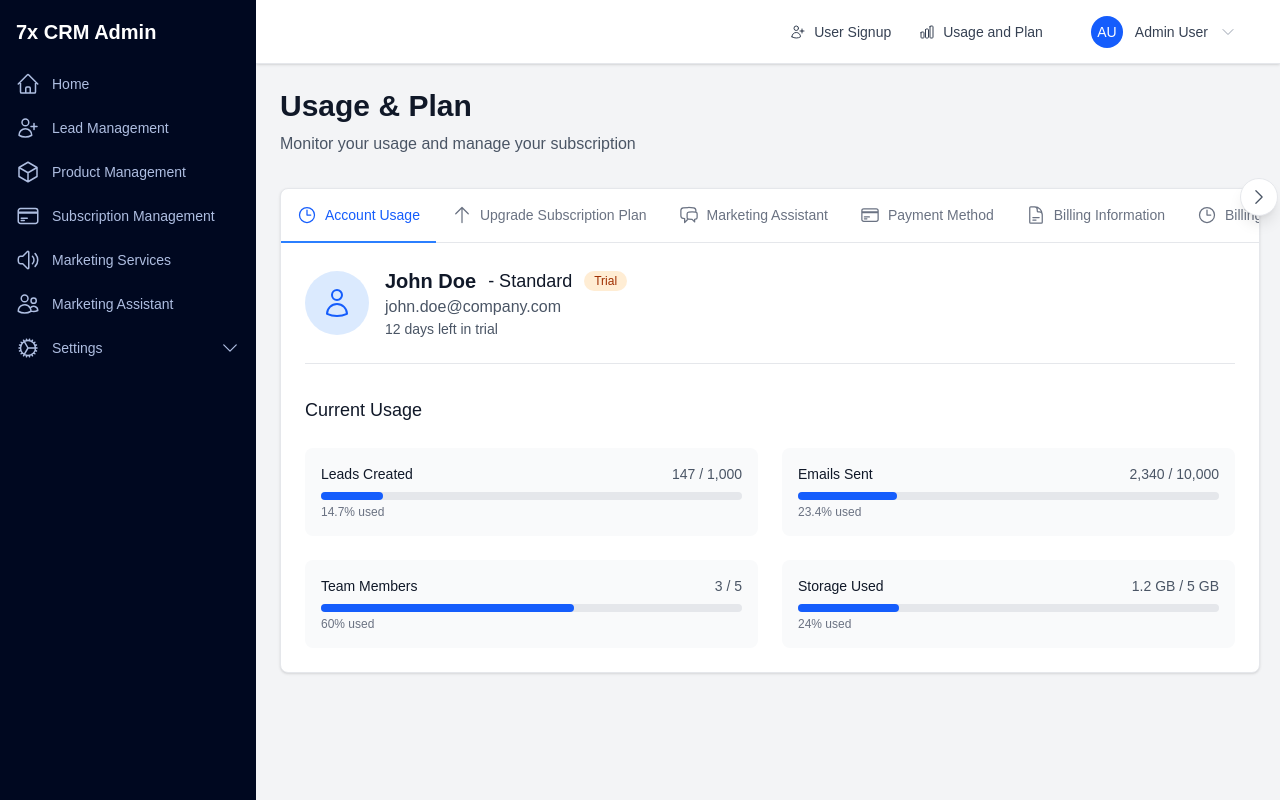
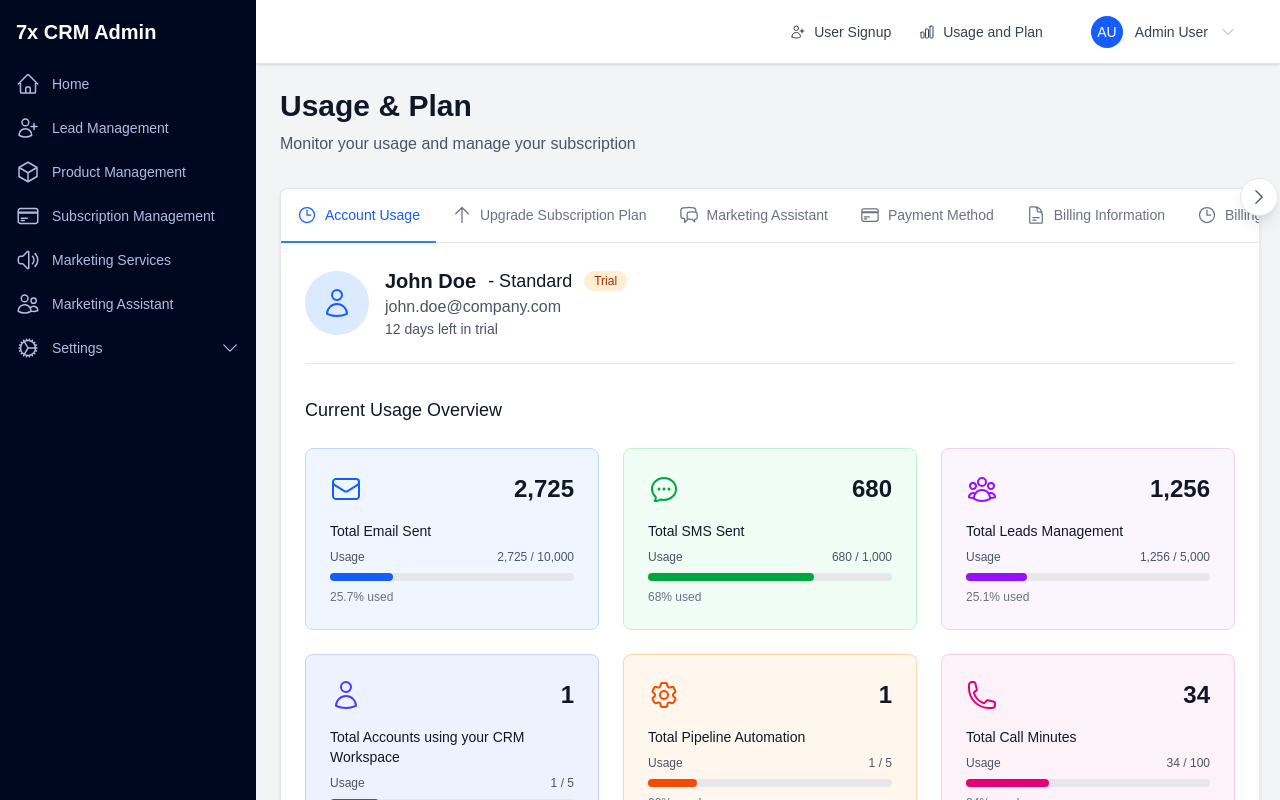
Before and after one commit to lekompozer/7xcrm-frontend, a Next.js app: page /usage-plan in a window 1280 px wide. Built offline with nearby package versions, Linux system fonts and the light colour scheme.

Commit message:
update account usage tab

```diff
--- a/src/app/(dashboard)/usage-plan/page.tsx
+++ b/src/app/(dashboard)/usage-plan/page.tsx
@@ -1,7 +1,7 @@
 'use client';
 
 import { useState, useRef, useEffect, useMemo } from 'react';
-import { UserIcon, CreditCardIcon, DocumentTextIcon, ClockIcon, ShieldCheckIcon, ChatBubbleLeftRightIcon, ArrowUpIcon, ChevronLeftIcon, ChevronRightIcon } from '@heroicons/react/24/outline';
+import { UserIcon, CreditCardIcon, DocumentTextIcon, ClockIcon, ShieldCheckIcon, ChatBubbleLeftRightIcon, ArrowUpIcon, ChevronLeftIcon, ChevronRightIcon, EnvelopeIcon, PhoneIcon, UserGroupIcon, Cog6ToothIcon, ChatBubbleOvalLeftEllipsisIcon } from '@heroicons/react/24/outline';
 
 export default function UsagePlanPage() {
     const [activeTab, setActiveTab] = useState('account-usage');
@@ -143,16 +143,117 @@ export default function UsagePlanPage() {
 // Account Usage Tab Component
 function AccountUsageTab() {
     const usageStats = [
-        { label: 'Leads Created', value: '147', limit: '1,000', percentage: 14.7 },
-        { label: 'Emails Sent', value: '2,340', limit: '10,000', percentage: 23.4 },
-        { label: 'Team Members', value: '3', limit: '5', percentage: 60 },
-        { label: 'Storage Used', value: '1.2 GB', limit: '5 GB', percentage: 24 },
+        {
+            label: 'Total Email Sent',
+            value: '2,725',
+            limit: '10,000',
+            percentage: 25.7,
+            icon: EnvelopeIcon,
+            color: 'blue'
+        },
+        {
+            label: 'Total SMS Sent',
+            value: '680',
+            limit: '1,000',
+            percentage: 68.0,
+            icon: ChatBubbleOvalLeftEllipsisIcon,
+            color: 'green'
+        },
+        {
+            label: 'Total Leads Management',
+            value: '1,256',
+            limit: '5,000',
+            percentage: 25.1,
+            icon: UserGroupIcon,
+            color: 'purple'
+        },
+        {
+            label: 'Total Accounts using your CRM Workspace',
+            value: '1',
+            limit: '5',
+            percentage: 20.0,
+            icon: UserIcon,
+            color: 'indigo'
+        },
+        {
+            label: 'Total Pipeline Automation',
+            value: '1',
+            limit: '5',
+            percentage: 20.0,
+            icon: Cog6ToothIcon,
+            color: 'orange'
+        },
+        {
+            label: 'Total Call Minutes',
+            value: '34',
+            limit: '100',
+            percentage: 34.0,
+            icon: PhoneIcon,
+            color: 'pink'
+        }
+    ];
+
+    const callStats = [
+        {
+            label: 'Total Outbound Call Minutes',
+            value: '22',
+            percentage: 64.7,
+            color: 'emerald'
+        },
+        {
+            label: 'Total Inbound Call Minutes',
+            value: '12',
+            percentage: 35.3,
+            color: 'teal'
+        }
     ];
 
     const userInfo = {
         name: 'John Doe',
         email: 'john.doe@company.com',
         trialDaysLeft: 12
+    };
+
+    const getColorClasses = (color: string) => {
+        const colorMap = {
+            blue: 'bg-blue-50 border-blue-200',
+            green: 'bg-green-50 border-green-200',
+            purple: 'bg-purple-50 border-purple-200',
+            indigo: 'bg-indigo-50 border-indigo-200',
+            orange: 'bg-orange-50 border-orange-200',
+            pink: 'bg-pink-50 border-pink-200',
+            emerald: 'bg-emerald-50 border-emerald-200',
+            teal: 'bg-teal-50 border-teal-200'
+        };
+        return colorMap[color as keyof typeof colorMap] || 'bg-gray-50 border-gray-200';
+    };
+
+    const getProgressColor = (color: string) => {
+        const progressMap = {
+            blue: 'bg-blue-600',
+            green: 'bg-green-600',
+            purple: 'bg-purple-600',
+            indigo: 'bg-indigo-600',
+            orange: 'bg-orange-600',
+            pink: 'bg-pink-600',
+            emerald: 'bg-emerald-600',
+            teal: 'bg-teal-600'
+        };
+        return progressMap[color as keyof typeof progressMap] || 'bg-gray-600';
+    };
+
+    const getIconColor = (color: string) => {
+        const iconMap = {
+            blue: 'text-blue-600',
+            green: 'text-green-600',
+            purple: 'text-purple-600',
+            indigo: 'text-indigo-600',
+            orange: 'text-orange-600',
+            pink: 'text-pink-600',
+            emerald: 'text-emerald-600',
+            teal: 'text-teal-600'
+        };
+        return iconMap[color as keyof typeof iconMap] || 'text-gray-600';
     };
 
     return (
@@ -177,29 +278,73 @@ function AccountUsageTab() {
                 </div>
             </div>
 
-            <h3 className="text-lg font-medium text-gray-900 mb-6">Current Usage</h3>
-            <div className="grid grid-cols-1 md:grid-cols-2 gap-6">
-                {usageStats.map((stat, index) => (
-                    <div key={index} className="bg-gray-50 rounded-lg p-4">
-                        <div className="flex justify-between items-center mb-2">
-                            <span className="text-sm font-medium text-gray-900">{stat.label}</span>
-                            <span className="text-sm text-gray-600">{stat.value} / {stat.limit}</span>
+            <h3 className="text-lg font-medium text-gray-900 mb-6">Current Usage Overview</h3>
+
+            {/* Main Usage Stats */}
+            <div className="grid grid-cols-1 md:grid-cols-2 lg:grid-cols-3 gap-6 mb-8">
+                {usageStats.map((stat, index) => {
+                    const Icon = stat.icon;
+                    return (
+                        <div key={index} className={`border rounded-lg p-6 ${getColorClasses(stat.color)}`}>
+                            <div className="flex items-center justify-between mb-4">
+                                <Icon className={`h-8 w-8 ${getIconColor(stat.color)}`} />
+                                <span className="text-2xl font-bold text-gray-900">{stat.value}</span>
+                            </div>
+                            <h4 className="text-sm font-medium text-gray-900 mb-2">{stat.label}</h4>
+                            <div className="flex justify-between items-center mb-2">
+                                <span className="text-xs text-gray-600">Usage</span>
+                                <span className="text-xs text-gray-600">{stat.value} / {stat.limit}</span>
+                            </div>
+                            <div className="w-full bg-gray-200 rounded-full h-2 mb-2">
+                                <div
+                                    className={`h-2 rounded-full transition-all duration-300 ${getProgressColor(stat.color)}`}
+                                    style={{ width: `${Math.min(stat.percentage, 100)}%` }}
+                                ></div>
+                            </div>
+                            <div className="text-xs text-gray-500">{stat.percentage}% used</div>
                         </div>
-                        <div className="w-full bg-gray-200 rounded-full h-2">
-                            <div
-                                className="bg-blue-600 h-2 rounded-full transition-all duration-300"
-                                style={{ width: `${Math.min(stat.percentage, 100)}%` }}
-                            ></div>
+                    );
+                })}
+            </div>
+
+            {/* Call Minutes Breakdown */}
+            <div className="bg-white border border-gray-200 rounded-lg p-6">
+                <h4 className="text-lg font-medium text-gray-900 mb-6 flex items-center">
+                    <PhoneIcon className="h-6 w-6 text-gray-600 mr-2" />
+                    Call Minutes Breakdown
+                </h4>
+                <div className="grid grid-cols-1 md:grid-cols-2 gap-6">
+                    {callStats.map((stat, index) => (
+                        <div key={index} className={`border rounded-lg p-4 ${getColorClasses(stat.color)}`}>
+                            <div className="flex justify-between items-center mb-2">
+                                <span className="text-sm font-medium text-gray-900">{stat.label}</span>
+                                <span className="text-lg font-bold text-gray-900">{stat.value}</span>
+                            </div>
+                            <div className="w-full bg-gray-200 rounded-full h-2 mb-2">
+                                <div
+                                    className={`h-2 rounded-full transition-all duration-300 ${getProgressColor(stat.color)}`}
+                                    style={{ width: `${stat.percentage}%` }}
+                                ></div>
+                            </div>
+                            <div className="text-xs text-gray-500">{stat.percentage}% of total call time</div>
                         </div>
-                        <div className="mt-1 text-xs text-gray-500">{stat.percentage}% used</div>
+                    ))}
+                </div>
+
+                {/* Total Summary */}
+                <div className="mt-6 p-4 bg-gray-50 rounded-lg border border-gray-200">
+                    <div className="flex justify-between items-center">
+                        <span className="text-sm font-medium text-gray-700">Total Call Minutes Summary</span>
+                        <div className="text-right">
+                            <div className="text-lg font-bold text-gray-900">34 minutes</div>
+                            <div className="text-sm text-gray-600">34% of monthly limit (100 min)</div>
+                        </div>
                     </div>
-                ))}
+                </div>
             </div>
         </div>
     );
-}
-
-// Upgrade Plan Tab Component
+}// Upgrade Plan Tab Component
 function UpgradePlanTab() {
     const plans = [
         {
```
